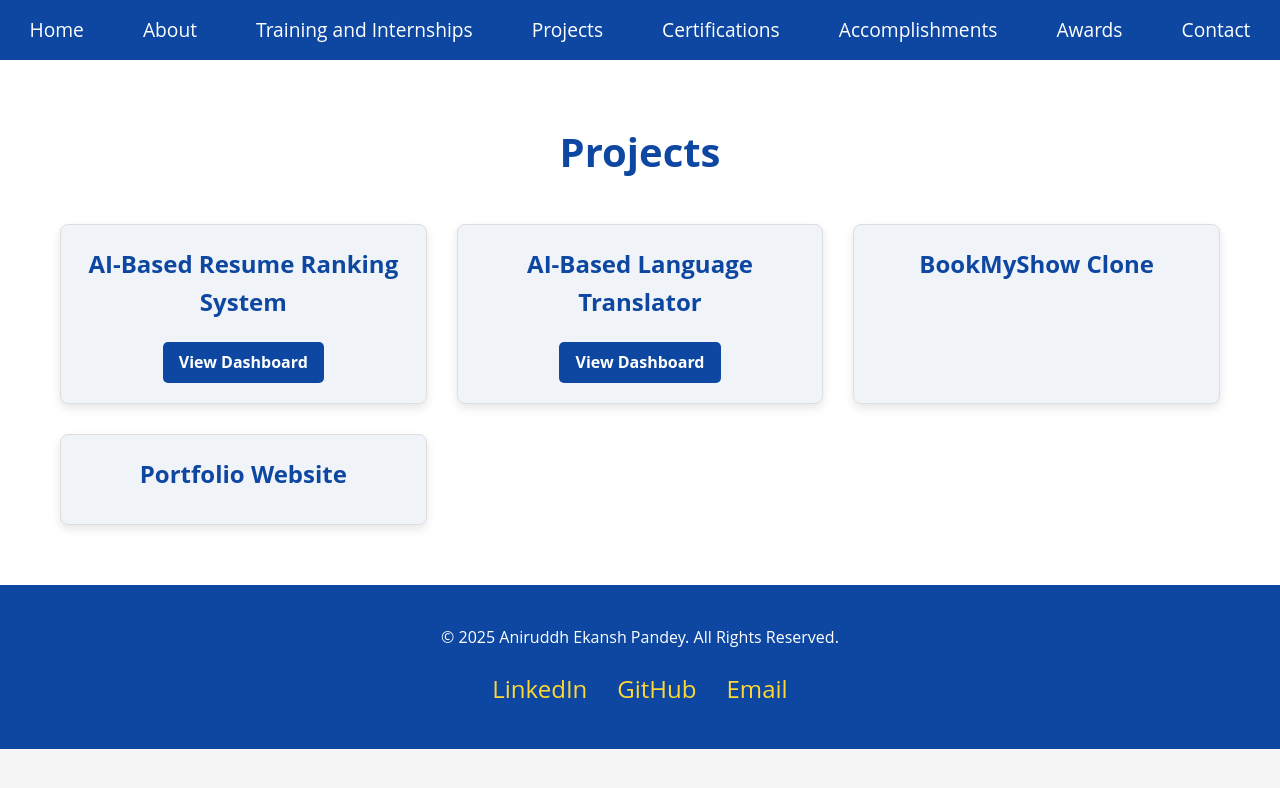
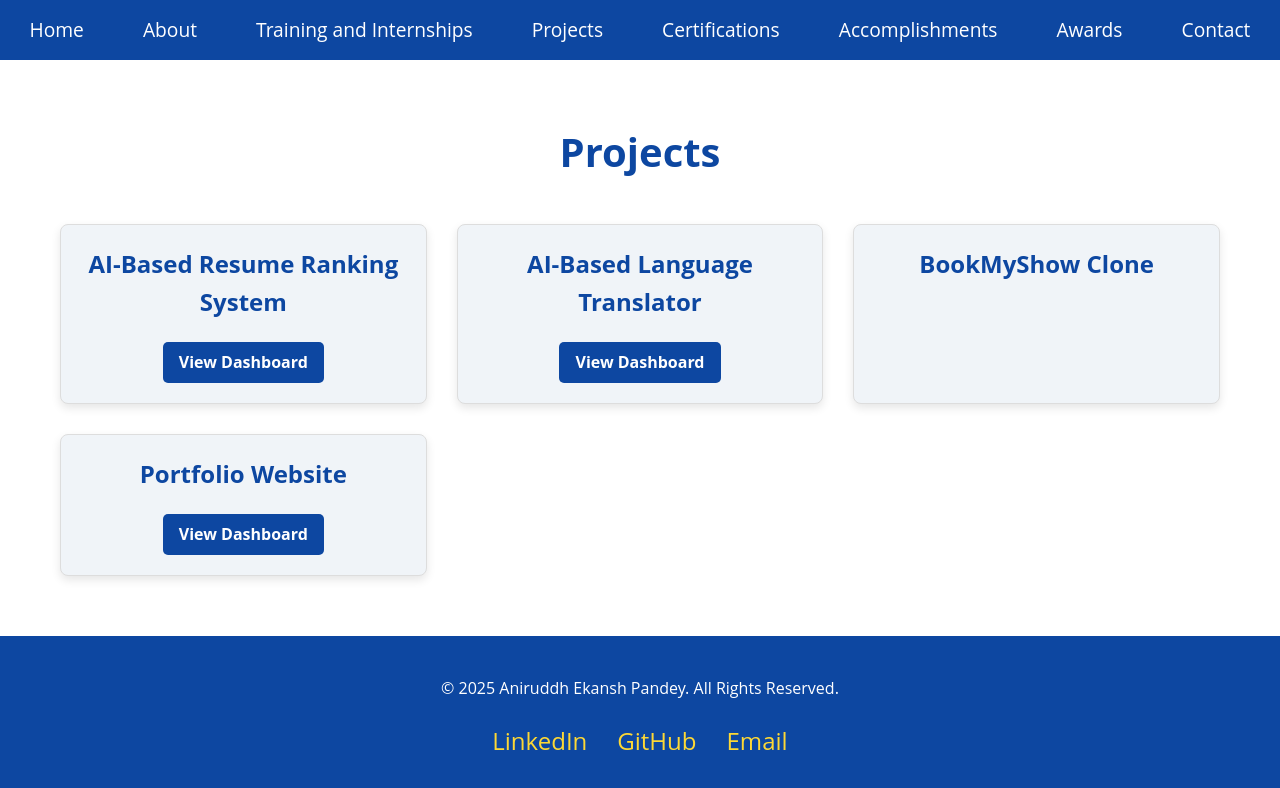
Before and after one commit to ANIRUDDH-EKANSH-PANDEY/Personal-Portfolio-Website, a React (Create React App) app: page /projects in a window 1280 px wide. Shown: the top 788 px of the page. Built offline with nearby package versions, Linux system fonts and the light colour scheme.

Commit message:
Added Link to Portfolio Website

```diff
--- a/src/components/Projects.js
+++ b/src/components/Projects.js
@@ -94,7 +94,7 @@ function Projects() {
       title: "Portfolio Website",
       description:
         "Designed and developed a personal portfolio website showcasing projects, skills, and experience using React.js and Styled Components.",
-      dashboardLink: null,
+      dashboardLink: "https://aniruddh-portfolio-six.vercel.app/",
     },
   ];
 
```
